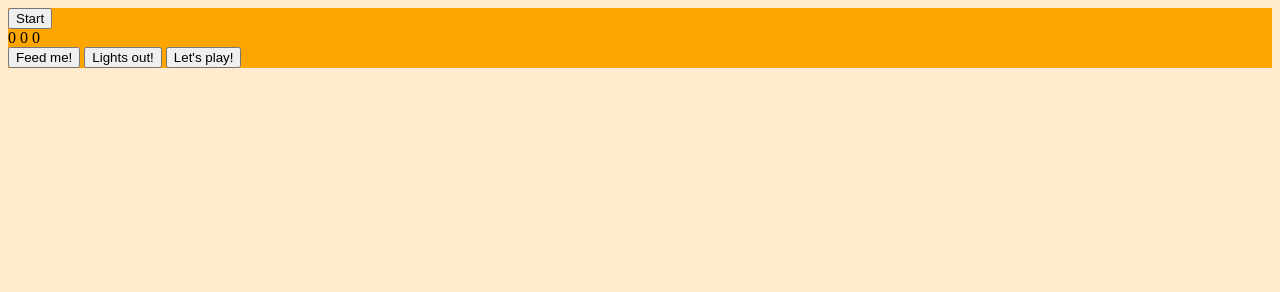
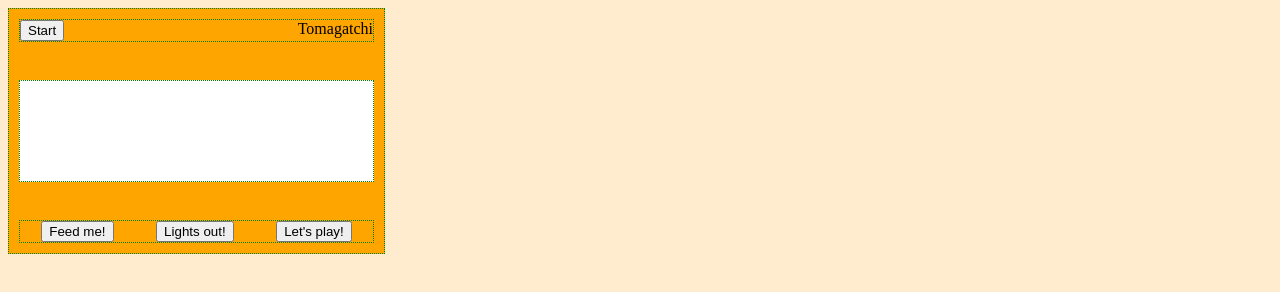
Before and after one commit to jhardberger/tomagatchi_game, a plain HTML site: page index.html in a window 1280 px wide. Drawn offline with nearby package versions, Linux system fonts and the light colour scheme.

Commit message:
spiffed up CSS and HTML

```diff
--- a/css/style.css
+++ b/css/style.css
@@ -1,7 +1,38 @@
 body {
 	background-color: blanchedAlmond;
+}
+
+div {
+	border: 1px dotted green;
 }
 
 .game {
 	background-color: orange;
 }
+
+.top {
+	display: flex;
+	justify-content: space-between;
+	margin: 10px;
+}
+
+.display {
+	display: flex;
+	background-color: white;
+	justify-content: center;
+	height: 100px;
+	width: flex-grow;
+	margin: 10px;
+}
+
+.bottom {
+	display: flex;
+	justify-content: space-around;
+	margin: 10px;
+}
+
+@media (min-width: 375px) {
+	.game {
+		max-width: 375px;
+	}
+}
--- a/index.html
+++ b/index.html
@@ -10,15 +10,20 @@
 </head>
 <body>
 	<div class="game">
-		<button id="start">Start</button>
+
+		<div class= "top">
+			<button id="start">Start</button>
+			Tomagatchi
+		</div>
+		<br>
 		<div class="display">
-			0
-			0
-			0
 		</div>
-		<button id="feed">Feed me!</button>
-		<button id="lights">Lights out!</button>
-		<button id="play">Let's play!</button>
+		<br>
+		<div class="bottom">
+			<button id="feed">Feed me!</button>
+			<button id="lights">Lights out!</button>
+			<button id="play">Let's play!</button>
+		</div>
 	</div>
 
 <script src="js/app.js"></script>
```
